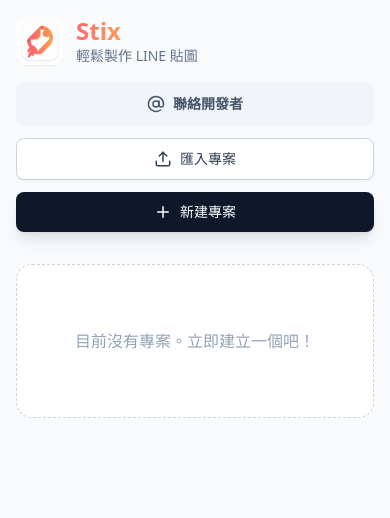
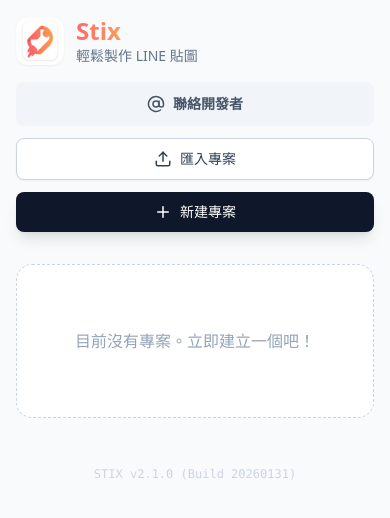
Before and after one commit to milugotlost/StickerStudio-, a React (Vite) app: page / in a window 390 px wide. Shown: the top 518 px of the page. Built offline with nearby package versions, Linux system fonts and the light colour scheme.

Commit message:
fix(ui): enforce header layout and add version info

```diff
--- a/pages/Dashboard.tsx
+++ b/pages/Dashboard.tsx
@@ -101,12 +101,12 @@
         {/* Header - 響應式 */}
         <header className={`mb-8 sm:mb-10 ${isMobile ? 'flex flex-col gap-4' : 'flex justify-between items-center'}`}>
           <div className="flex items-center gap-3 sm:gap-4">
-            <img src="/logo.png" alt="Stix" className="w-12 h-12 sm:w-14 sm:h-14 rounded-xl shadow-sm bg-white" />
+            <img src="/logo.png" alt="Stix" className="w-12 h-12 sm:w-14 sm:h-14 rounded-xl shadow-sm bg-white shrink-0" />
             <div className="flex flex-col justify-center">
-              <h1 className="text-2xl sm:text-3xl font-bold text-slate-800 leading-tight">
+              <h1 className="text-2xl sm:text-3xl font-bold text-slate-800 leading-tight whitespace-nowrap">
                 <span className="bg-gradient-to-r from-[#FF6B6B] to-[#FF9A56] bg-clip-text text-transparent">Stix</span>
               </h1>
-              <p className="text-slate-500 text-sm font-medium">輕鬆製作 LINE 貼圖</p>
+              <p className="text-slate-500 text-sm font-medium whitespace-nowrap">輕鬆製作 LINE 貼圖</p>
             </div>
           </div>
           <div className={`flex gap-3 ${isMobile ? 'flex-col sm:flex-row' : 'items-center'}`}>
@@ -201,6 +201,11 @@
             ))}
           </div>
         )}
+
+        {/* Footer Version Info */}
+        <div className="mt-12 text-center text-xs text-slate-300 font-mono">
+          STIX v2.1.0 (Build 20260131)
+        </div>
       </div>
 
       {/* Modal - 響應式 + 動畫 */}
```
